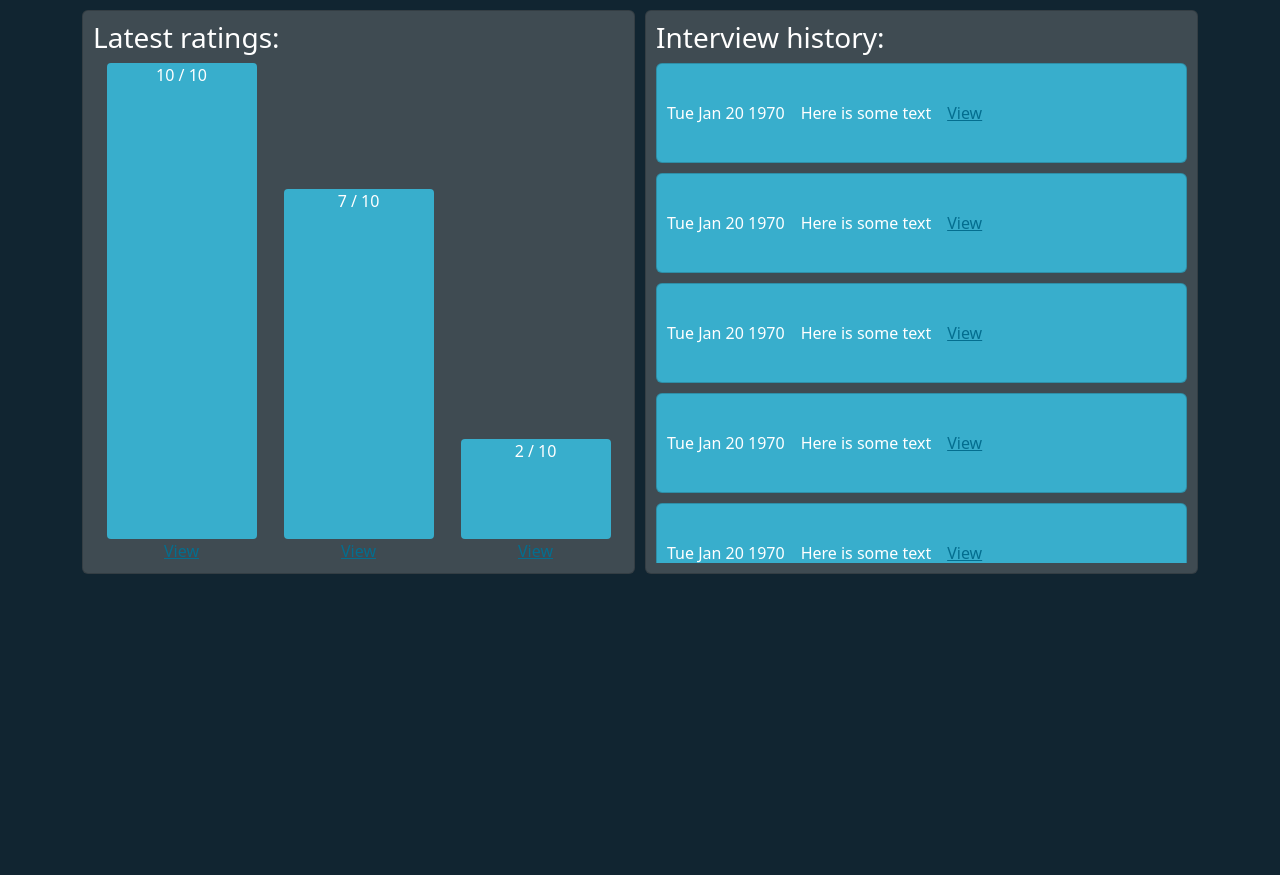
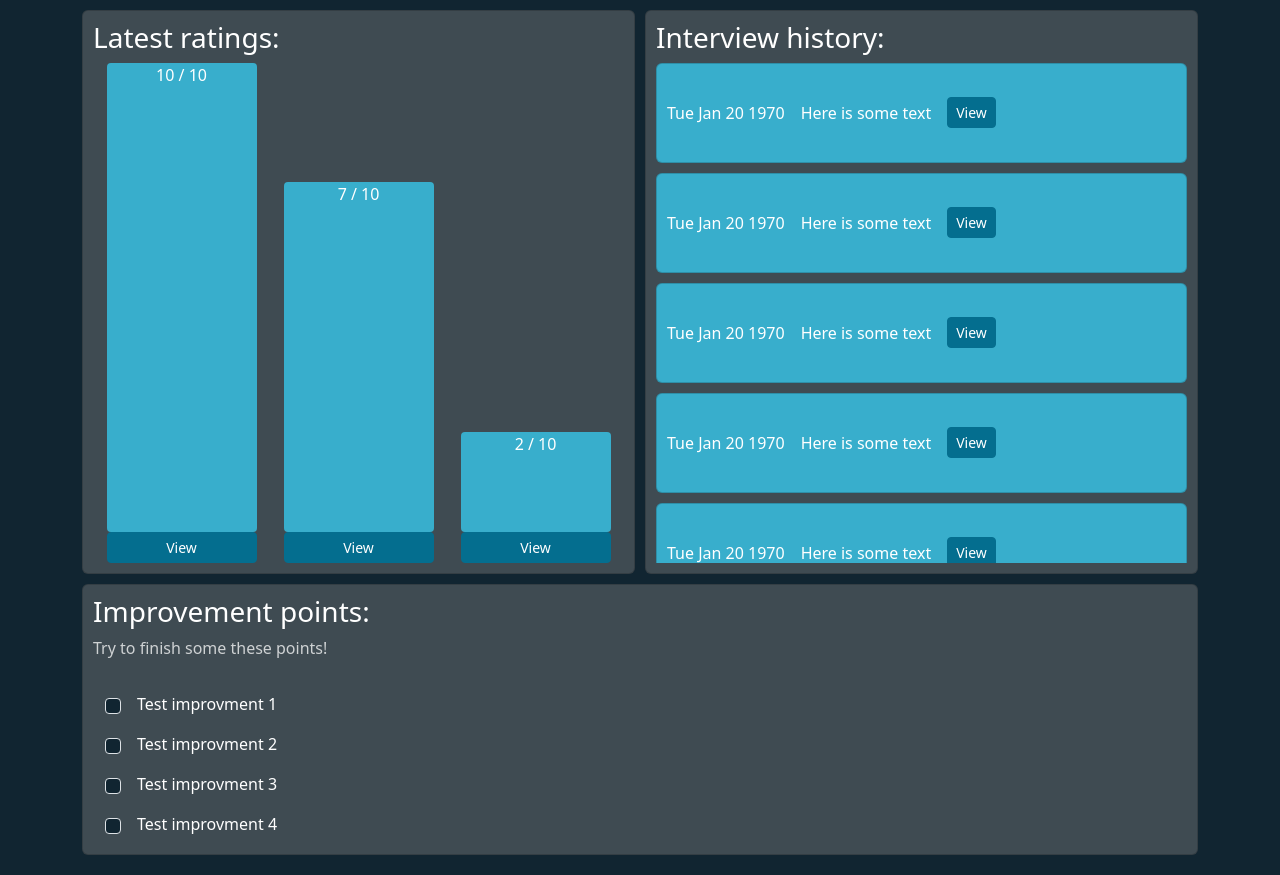
Before and after one commit to IntelliViews/IntelliViews-Frontend, a React (Vite) app: page /profile in a window 1280 px wide. Shown: the part 208-1083 px from the top of the page. Before the commit the page ends 802 px from the top, so only its background shows below. Built offline with nearby package versions, Linux system fonts and the light colour scheme; no server answers.

Commit message:
Implemented the first version of profile checkbox

```diff
--- a/src/features/profile/Profile.tsx
+++ b/src/features/profile/Profile.tsx
@@ -2,24 +2,36 @@ import ProfileIcon from "../common/profile-icon/ProfileIcon";
 import "./styles/Profile.css";
 import ProfileInterviewHistory from "./components/history/ProfileInterviewHistory";
 import ProfileRatingsList from "./components/ratings/ProfileRatingsList";
+import CheckListComponent from "./components/ichecklist/CheckListComponent";
 
 export default function Profile() {
   return (
     <div className="container container__profile" style={{ height: "auto" }}>
+
       <div className="card card__profile-user">
         <div className="card__profile-user__user-info">
           <ProfileIcon diameter={96} username="Username" />
           <h1>Username Here</h1>
         </div>
       </div>
+
       <div className="card card__profile-info">
         <h3>Latest ratings:</h3>
         <ProfileRatingsList />
       </div>
+
       <div className="card card__profile-info">
         <h3>Interview history:</h3>
         <ProfileInterviewHistory />
       </div>
+
+      <div className="card card__profile-user">
+        <div className="card__profile-user__user-checklist">
+        <h3> Improvement points: </h3>
+        <p className="text-muted pb-2">Try to finish some these points!</p>
+        <CheckListComponent />
+        </div>
+      </div>
     </div>
   );
 }
--- a/src/features/profile/components/history/ProfileHistoryCard.tsx
+++ b/src/features/profile/components/history/ProfileHistoryCard.tsx
@@ -7,7 +7,7 @@ export default function ProfileHistoryCard({ message }: { message: Message }) {
     <div className="card card__profile-history d-flex flex-row gap-3 align-items-center">
       <p>{new Date(message.created_at).toDateString()}</p>
       <p>{message.value}</p>
-      <Link to="/">View</Link>
+      <Link to="/" className="btn btn-primary btn-sm">View</Link>
     </div>
   );
 }
--- /dev/null
+++ b/src/features/profile/components/ichecklist/CheckList.css
@@ -0,0 +1,5 @@
+
+.custom-bg{
+    background-color: var(--bs-secondary) !important;
+
+}
--- /dev/null
+++ b/src/features/profile/components/ichecklist/CheckListComponent.tsx
@@ -0,0 +1,53 @@
+import { useState } from "react";
+import "./CheckList.css"
+import CheckListComponentItem from "./CheckListComponentItem";
+
+interface Feedback {
+    Id: string,
+    UserId: string,
+    ThreadId: string,
+    CreatedAt: number,
+    Context: string,
+    Score: number,
+    Improvment: string[]
+}
+
+
+
+export default function CheckListComponent() {
+    const [feedbacks, setFeedback] = useState<Feedback[]>([
+        // Dummy data.:
+        {
+        Id: "testId1",
+        UserId: "testUser1",
+        ThreadId: "ThreadId1",
+        CreatedAt: 1699017614,
+        Context: "Test context1",
+        Score: 1,
+        Improvment: ["Test improvment 1", "Test improvment 2"]
+        },
+        {
+            Id: "testId2",
+            UserId: "testUser1",
+            ThreadId: "ThreadId2",
+            CreatedAt: 1699017614,
+            Context: "Test context2",
+            Score: 1,
+            Improvment: ["Test improvment 3", "Test improvment 4"]
+            }
+    ]);
+
+
+  return (
+    <div className='container profile-interview-checklist'>
+         {feedbacks && feedbacks.map((feedback, key) => (
+              <ul className="list-group rounded-0 m-0" key={key}>
+                {feedback.Improvment.map((improvement, key) => (
+                    <CheckListComponentItem improvement={improvement} key={key} />
+                ))}
+              </ul>
+          ))}
+
+    </div>
+  )
+}
--- /dev/null
+++ b/src/features/profile/components/ichecklist/CheckListComponentItem.tsx
@@ -0,0 +1,17 @@
+import { useState } from "react"
+
+export default function CheckListComponentItem( {improvement}: {improvement: string} ) {
+    const [checked, setChecked] = useState(false);
+
+    function handleCheck() {
+        setChecked(!checked);
+        console.log("HAHAHA");
+      }
+
+      return (
+        <li className={`list-group-item border-0 d-flex align-items-center ps-0 custom-bg m-0 ${checked && "text-decoration-line-through"}`}>
+          <input className="form-check-input me-3" type="checkbox" value="" aria-label="..." checked={checked} onChange={handleCheck} />
+          {improvement}
+        </li>
+      )
+}
--- a/src/features/profile/components/ratings/ProfileRatingsPodium.tsx
+++ b/src/features/profile/components/ratings/ProfileRatingsPodium.tsx
@@ -19,7 +19,7 @@ export default function ProfileRatingsPodium(props: Props) {
       >
         {props.rating} / 10
       </span>
-      <Link to="/">View</Link>
+      <Link to="/" className="btn btn-primary btn-sm">View</Link>
     </div>
   );
 }
```
